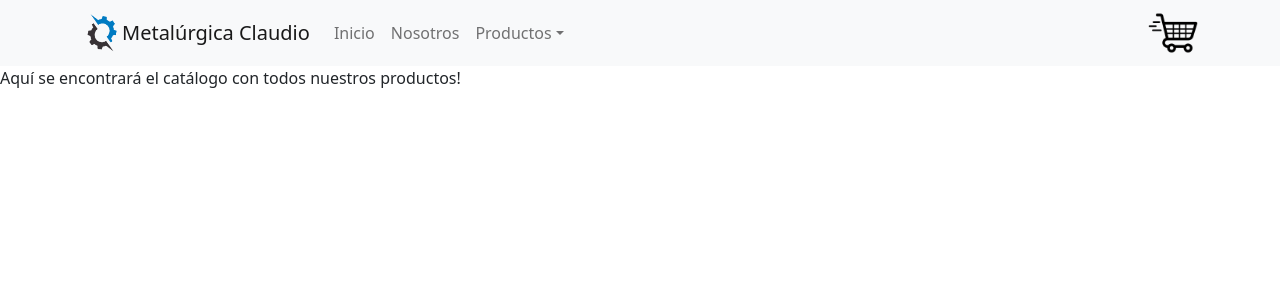
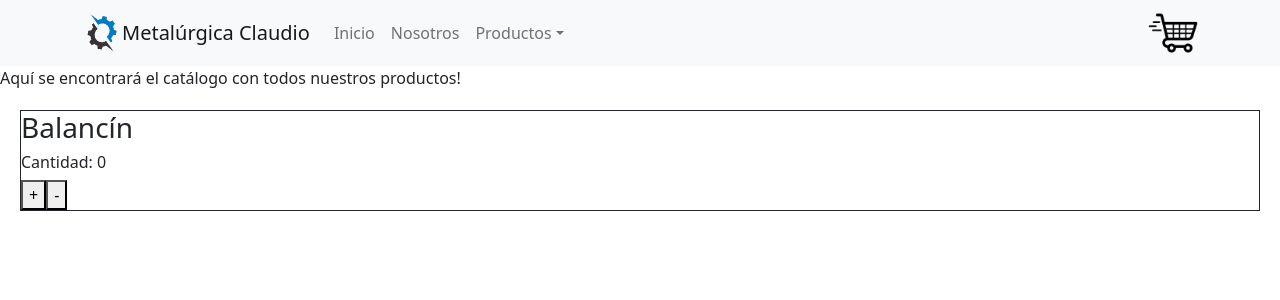
Before and after one commit to yairadanbonahora/react-app-claudio-metalurgica, a React (Create React App) app: page / in a window 1280 px wide. Shown: the top 300 px of the page. Built offline with nearby package versions, Linux system fonts and the light colour scheme.

Commit message:
Contador con botón

```diff
--- a/src/App.js
+++ b/src/App.js
@@ -1,4 +1,3 @@
-import logo from './components/imgs/logo.png';
 import React from 'react';
 import 'bootstrap/dist/css/bootstrap.min.css';
 import './App.css';
--- /dev/null
+++ b/src/components/ItemCount.js
@@ -0,0 +1,25 @@
+import React, {useState} from 'react';
+
+function ItemCount () {
+    const [initial, addToCart] = useState(0);
+
+    const deleteOne = () => {
+        if (initial>=1) {
+            addToCart (initial-1);
+        }
+    }
+
+    return (
+        <div className="card-producto">
+            <h3>Balancín</h3>
+            <div>
+                <h6>Cantidad: {initial}</h6>
+                <button onClick={()=> addToCart (initial +1)}>+</button>
+                <button onClick={()=> deleteOne ()}>-</button>
+            </div>
+
+
+        </div>
+    )
+};
+export default ItemCount;
--- a/src/components/ItemListContainer.js
+++ b/src/components/ItemListContainer.js
@@ -1,9 +1,11 @@
 import React from 'react';
+import ItemCount from './ItemCount';
 
 const ItemListContainer = () => {
     return (
         <div>
             <p>Aquí se encontrará el catálogo con todos nuestros productos!</p>
+            <ItemCount/>
         </div>
     )
 };
--- a/src/styles.css
+++ b/src/styles.css
@@ -2,3 +2,8 @@
     height: 50px;
     width: 50px;
 }
+
+.card-producto {
+    border: solid 1px;
+    margin: 20px;
+}
```
